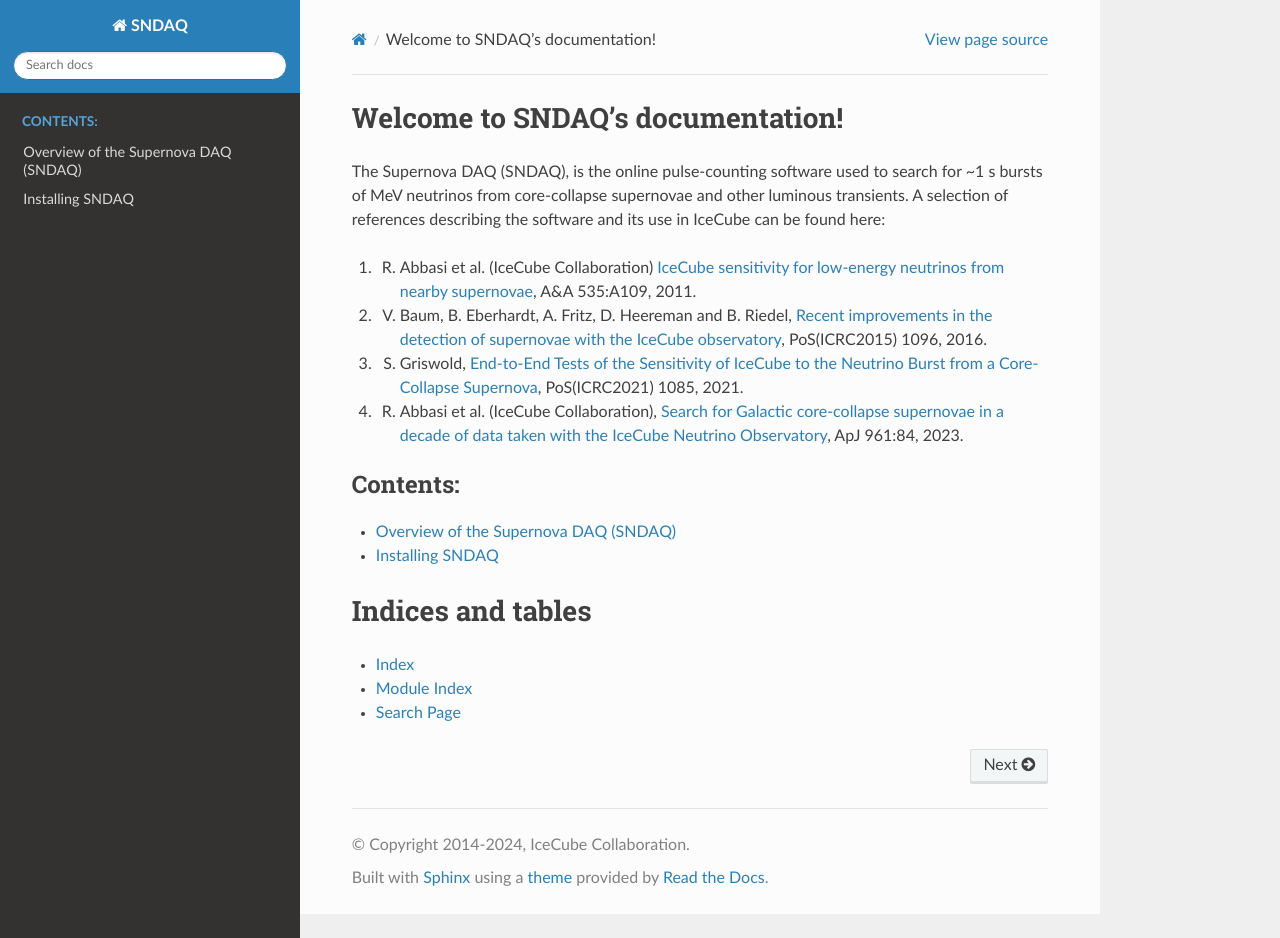
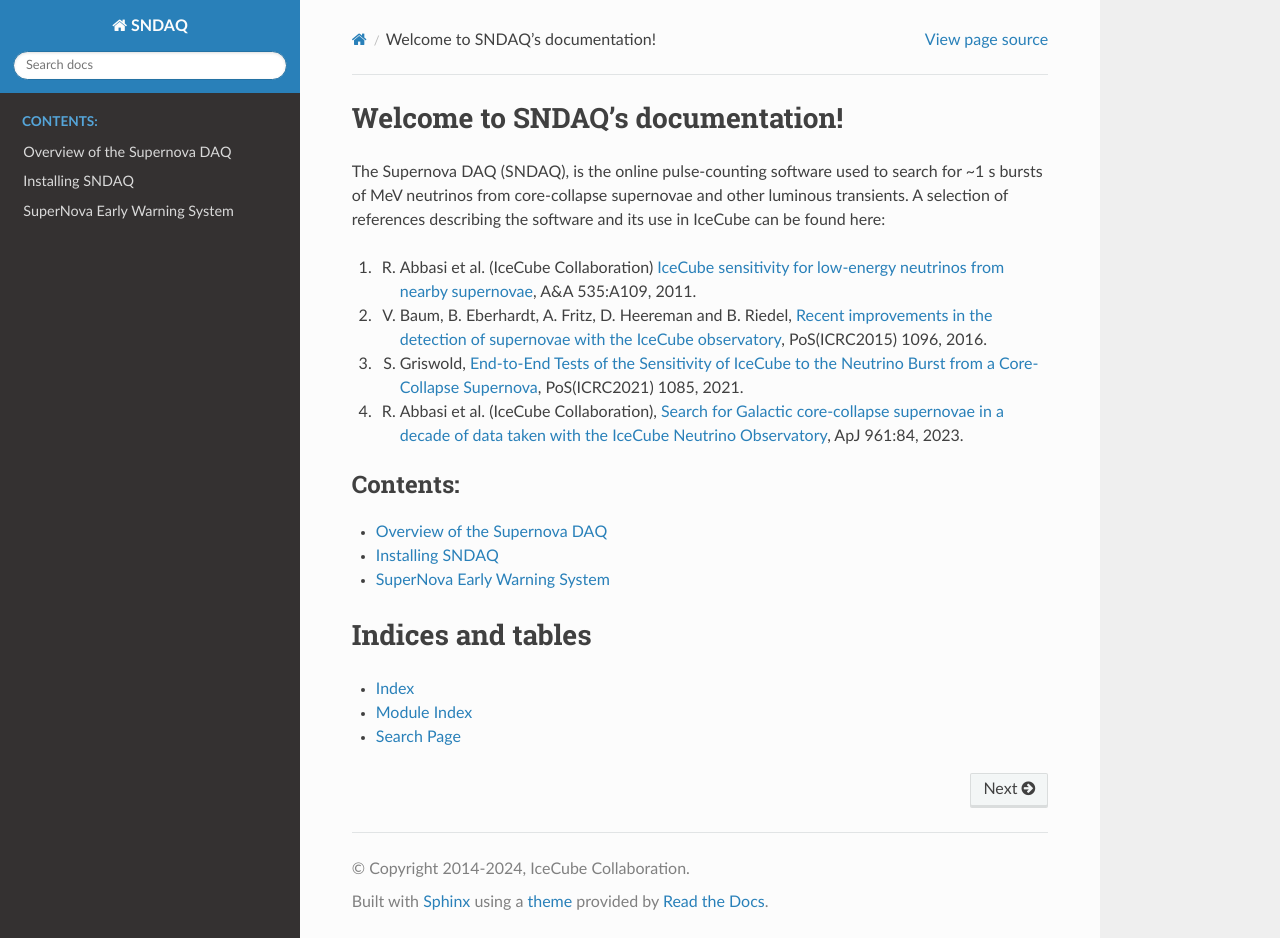
Before and after one commit to icecube/sndaq, a Sphinx documentation site: the page built from docs/index.rst, in a window 1280 px wide and 938 px high. Built offline with Sphinx 7.4.7 and the Read the Docs theme 2.0.0, drawn with Linux system fonts in a browser that asks for light colours; some of the changed lines change nothing that is shown.

Commit message:
Add SNEWS documentation.

```diff
--- a/docs/index.rst
+++ b/docs/index.rst
@@ -22,6 +22,7 @@
 
    overview.rst
    installation.rst
+   snews.rst
 
 Indices and tables
 ==================
--- a/docs/overview.rst
+++ b/docs/overview.rst
@@ -1,4 +1,4 @@
 .. _overview:
 
-Overview of the Supernova DAQ (SNDAQ)
-=====================================
+Overview of the Supernova DAQ
+=============================
--- /dev/null
+++ b/docs/snews.rst
@@ -0,0 +1,152 @@
+.. _snews:
+
+SuperNova Early Warning System
+==============================
+
+Overview
+--------
+
+The `SuperNova Early Warning System <https://snews2.org/>`_, or SNEWS, is a
+network of neutrino and dark matter detectors sensitive to the 1-100 MeV
+neutrinos produced by a nearby core-collapse supernova. The network provides
+the astronomical community with a high-confidence early warning of a supernova
+hours to days before the optical emission can be detected. It provides timing
+and pointing information about the supernova for optical follow-up.
+
+Further information about SNEWS and its successor network, SNEWS 2.0, can be
+found here:
+
+* P. Antonioli et al., `SNEWS: The Supernova Early Warning System * <http://dx.doi.org/10.1088/1367-2630/6/1/114>`_, New J. Phys. 6:114, 2004.
+* S. Al Kharusi et al., `SNEWS 2.0: a next-generation supernova early warning system for multi-messenger astronomy <https://doi.org/10.1088%2F1367-2630%2Fabde33>`_, New J. PHys. 23:3, 2021.
+
+In the following sections, we describe the interaction between IceCube, the
+original SNEWS network, and SNEWS 2.0.
+
+SNEWS
+-----
+
+The SNDAQ Virtual Machine
+^^^^^^^^^^^^^^^^^^^^^^^^^
+
+A virtual machine (VM) hosted at WIPAC handles communications between IceCube
+and the SNEWS server, hosted at Brookhaven National Laboratory. To get access
+to the VM, `contact the IceCube Help Desk <mailto:help@icecube.wisc.edu>`_ to
+be added to the list of users. Once your are added, you can log into the
+machine through the ``cobalt`` nodes:
+
+.. code:: bash
+
+  $> ssh yourname@pub.icecube.wisc.edu
+  $> ssh cobalt
+  $> ssh sndaq
+  $> sudo su - sndaq
+
+Alerts from i3Live
+^^^^^^^^^^^^^^^^^^
+
+If SNDAQ measures a test statistic which fulfills the criteria for sending an
+alert to SNEWS, it forwards the information vie i3Live and i3Live publishes the
+SNEWS alert information via ``zmq``. The script
+
+.. code-block:: bash
+
+  sndaq@sndaq:~$/I3LiveListener/startI3LiveListener.py
+
+runs continuously and checks the published i3Live tables for SNEWS alerts. The
+snippet below shows part of the program, which handles the ``zmq`` connection
+to i3Live:
+
+.. code-block:: python
+
+  context = zmq.Context()
+  socket = context.socket(zmq.SUB)
+  socket.connect("tcp://live:7010")
+  socket.setsockopt(zmq.SUBSCRIBE, '')
+
+I3Live also publishes test alerts every 6 hours. If it receives a SNEWS alert
+or a test alert, it decides whether or not to send test alerts to the SNEWS
+
+.. code-block:: bash
+
+  sndaq@sndaq:~$/I3LiveListener/make_alerts_html.py
+
+SNEWS monitoring webpages are available in the SNDAQ section of i3Live. The
+shell scripot
+
+.. code-block:: bash
+
+  sndaq@sndaq:~$/I3LiveListener/checkI3LiveListener.sh
+
+polls to see if `startI3LiveListener.py` is running. If not, it automatically
+restarts the script.
+
+Communication between the VM and the SNEWS server is handled by the third-party
+library ``coincode`` library maintained by `Alec Habig
+<mailto:ahabig@umn.edu>`_.
+
+SNEWS Monitoring Shifts
+^^^^^^^^^^^^^^^^^^^^^^^
+
+Experiments collaborating with SNEWS will shifts monitoring the SNEWS alert
+servers. In IceCube this is the responsibility of members of the Supernova
+Working Group, not winterovers or the monitoring shiftes. The following
+outlines the steps for completing a monitoring shift, though some information
+has been excluded in accordance with the SNEWS Collaboration's privacy policy.
+
+First, a shifter must obtain login credentials for:
+
+* ``sndaq`` virtual machine: contact the `IceCube Helpdesk * <mailto:help@icecube.wisc.edu>`_.
+* Brookhaven National Lab (BNL) SSH Portal ``ssh.bnl.gov``: contact `Brett Viren <mailto:bv@bnl.gov>`_.
+* INFN Bologna Portal, ``lnxbo.bo.infn.it``: contact `Pietro Antonioli <mailto:pietro.antonioli@bo.infn.it>`_.
+* BNL and INFN machines hosting SNEWS alert servers: contact `Kate Scholberg <mailto:schol@phy.duke.edu>`_ or `Alec Habig <mailto:habig@neutrino.d.umn.edu>`_.
+* `SNEWS Working Group Pages <https://snews.bnl.gov/wg/shift>`_: contact Kate Scholberg or Alec Habig.
+
+The primary SNEWS server is hosted by BNL and a backup is hosted by INFN
+Bologna. There is an online application to obtain credentials for BNL, but it
+may take time ot process. Allot at least 3 weeks to obtain BNL credentials. To
+obtain credentials for INFN Bologna, a paper form must be submitted with a
+passport/ID card photocopy. Additionally, shifters must read and agree to
+follow the SNEWS privacy policy.
+
+SNEWS monitoring shifts last one week, during which a shifter must ping the
+primary and backup SNEWS servers using an IceCube machine twice a day. To ping
+the SNEWS servers from IceCube, log into the ``sndaq`` virtual machine.
+Then execute the following command in the directory ``/home/sndaq/coinccode``:
+
+.. code-block:: bash
+
+  sndaq@sndaq:~$ ./shifter_cping
+
+This is equivalent to running
+
+.. code-block:: bash
+
+  sndaq@sndaq:~$ ./cping all 0 0 0 6
+
+where the arguments to ``cping`` are
+
+.. code-block:: bash
+
+  cping [server] [DDMMYY] [HHMMSS] [nanoseconds] [experiment]
+
+with IceCube being experiment 6. After sending a ping from the IceCube system,
+shifters must confirm it has been recieved by the SNEWS alert servers. Log into
+the systems at BNL and INFN Bologna and then to the SNEWS alert servers as
+follows:
+
+.. code-block:: bash
+
+  user@your_pc:~$ ssh user@ssh.bnl.gov
+  user@ssh.bnl.gov:~$ ssh primary_server@primary_server_domain
+
+  user@your_pc:~$ ssh user@lnxbo.bo.infn.it
+  user@lnxbo:~$ ssh second_server@second_server_domain
+
+Note that the names and domains of the machines hosting the SNEWS servers are
+placeholders. A `SNEWS shifter manual <https://snews.bnl.gov/wg/shift>`_
+available to the private SNEWS working group details how to check and record
+that the SNEWS servers are running. Contact Kate Scholberg or Alec Habig to
+obtain the credentials for the SNEWS alert servers and working group pages.
+
+SNEWS 2.0
+---------
```
